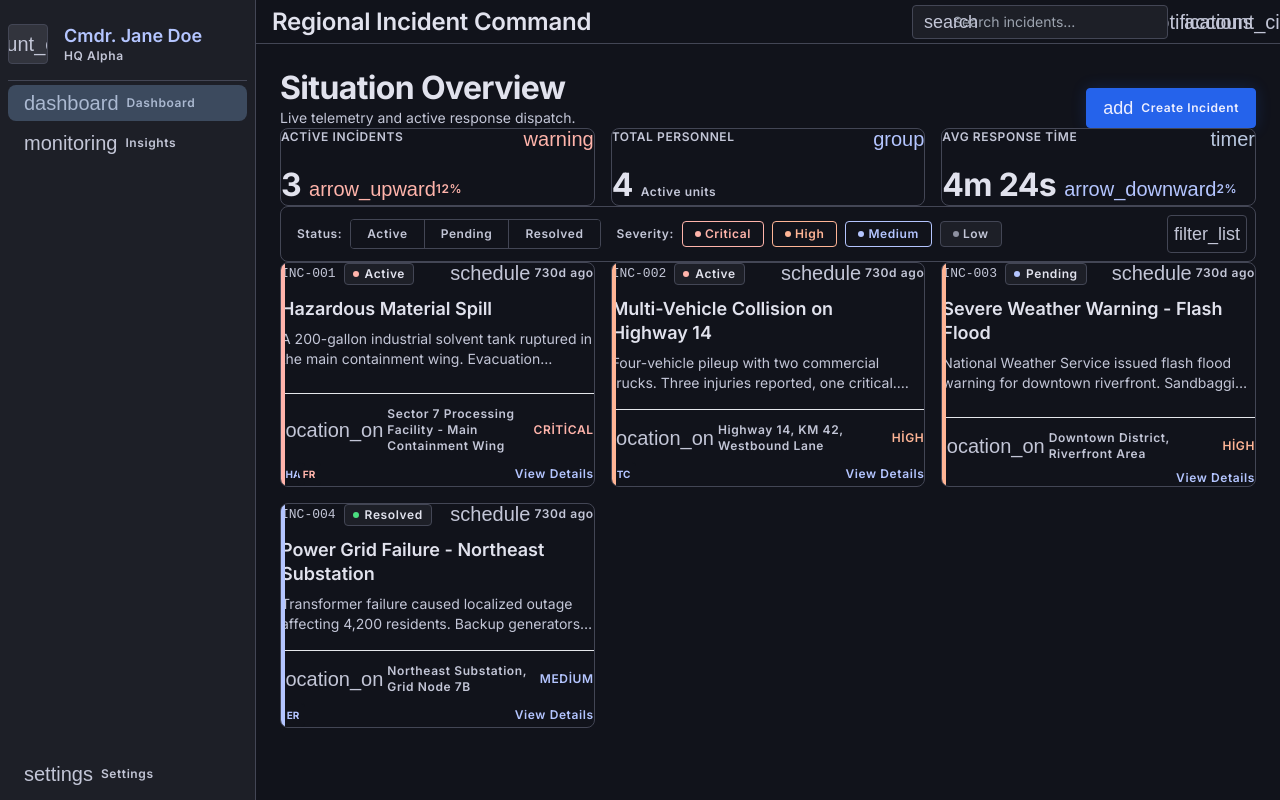
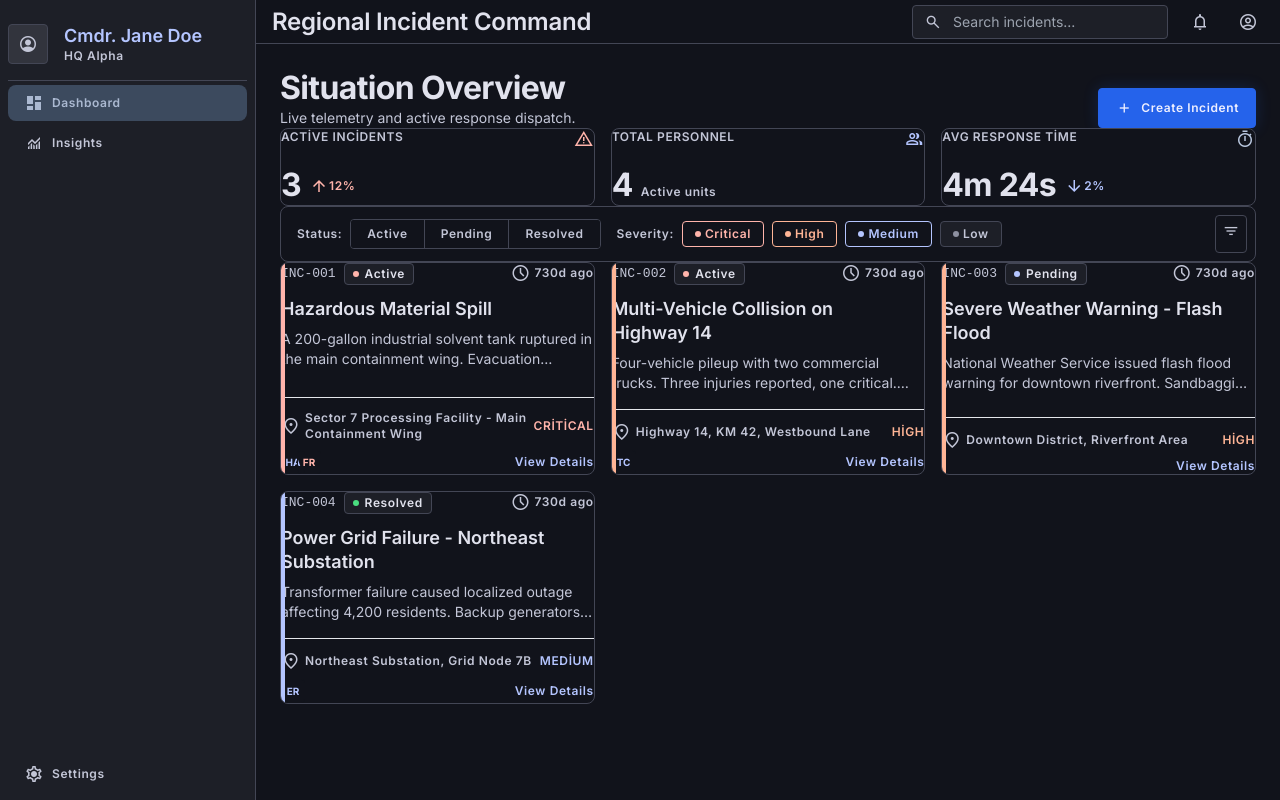
Before and after one commit to hikmetgulsesli/regional-incident-command-0510, a React (Vite) app: page / in a window 1280 px wide. Built offline with nearby package versions, Linux system fonts and the light colour scheme.

Commit message:
feat: QA-FIX-001 - QA fix — verify runtime failures
- Fix AccountProfile.test.tsx window.confirm jsdom runtime error
- Add Material Symbols font import to index.css for runtime icon rendering

```diff
--- a/src/index.css
+++ b/src/index.css
@@ -1,8 +1,8 @@
 /* Import design tokens from Stitch */
 @import url('/stitch/design-tokens.css');
 
-/* Google Fonts: Inter + Material Symbols (also added in index.html) */
-@import url('https://fonts.googleapis.com/css2?family=Inter:wght@400;600;700&display=swap');
+/* Google Fonts: Inter + Material Symbols */
+@import url('https://fonts.googleapis.com/css2?family=Inter:wght@400;600;700&family=Material+Symbols+Outlined:wght,FILL@100..700,0..1&display=swap');
 
 /* Tailwind directives */
 @tailwind base;
```
Also changed, not shown: 1 other file (tests, documents, lock files or other folders).
